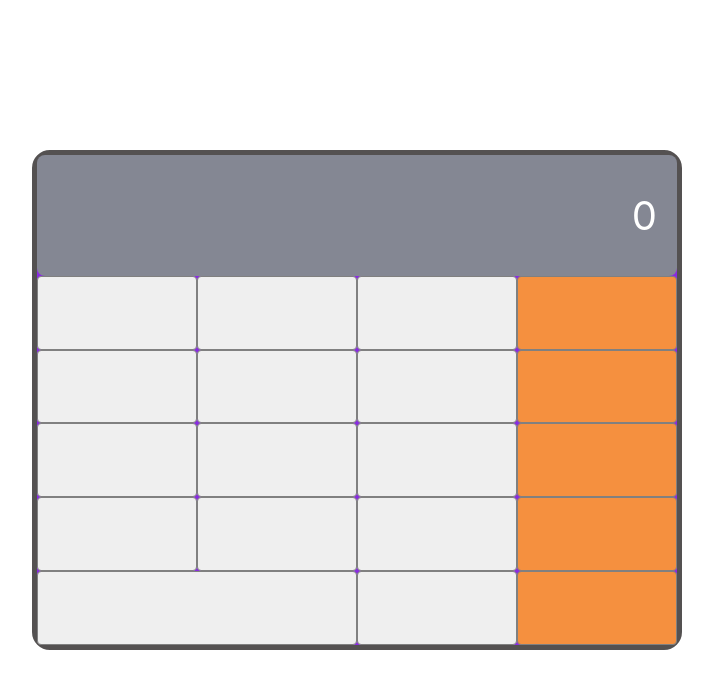
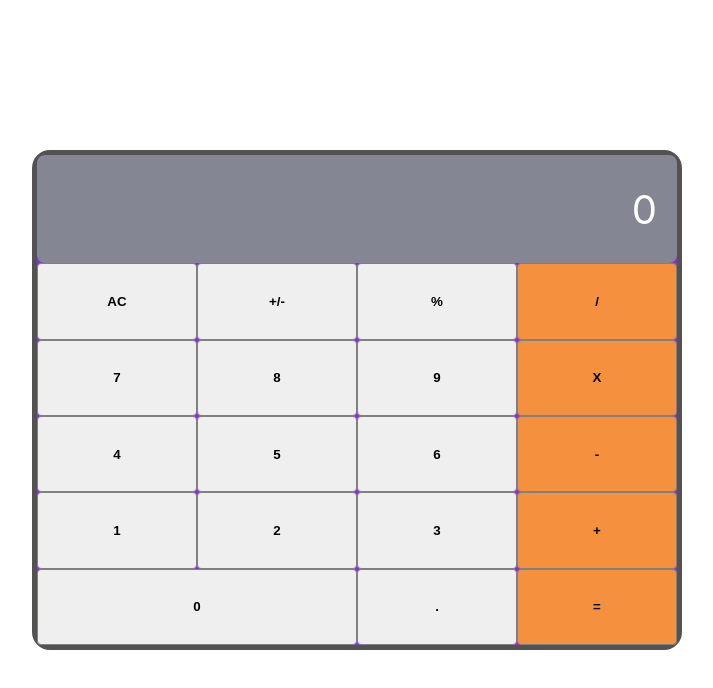
Before and after one commit to CesarHerr/math_magicians, a React (Create React App) app: page / in a window 1280 px wide. Shown: the top 688 px of the page, without its empty margins (283-996 px from the left). Built offline with nearby package versions, Linux system fonts and the light colour scheme.

Commit message:
Add imported component to top-level

```diff
--- a/src/App.js
+++ b/src/App.js
@@ -5,6 +5,25 @@ function App() {
   return (
     <div className="App">
       <Calculator
+      name1="/"
+      name2="%"
+      name3="+/-"
+      name4="AC"
+      name5="X"
+      name6={9}
+      name7={8}
+      name8={7}
+      name9="-"
+      name10={6}
+      name11={5}
+      name12={4}
+      name13="+"
+      name14={3}
+      name15={2}
+      name16={1}
+      name17="="
+      name18="."
+      name19={0}
 
       />
     </div>
```
